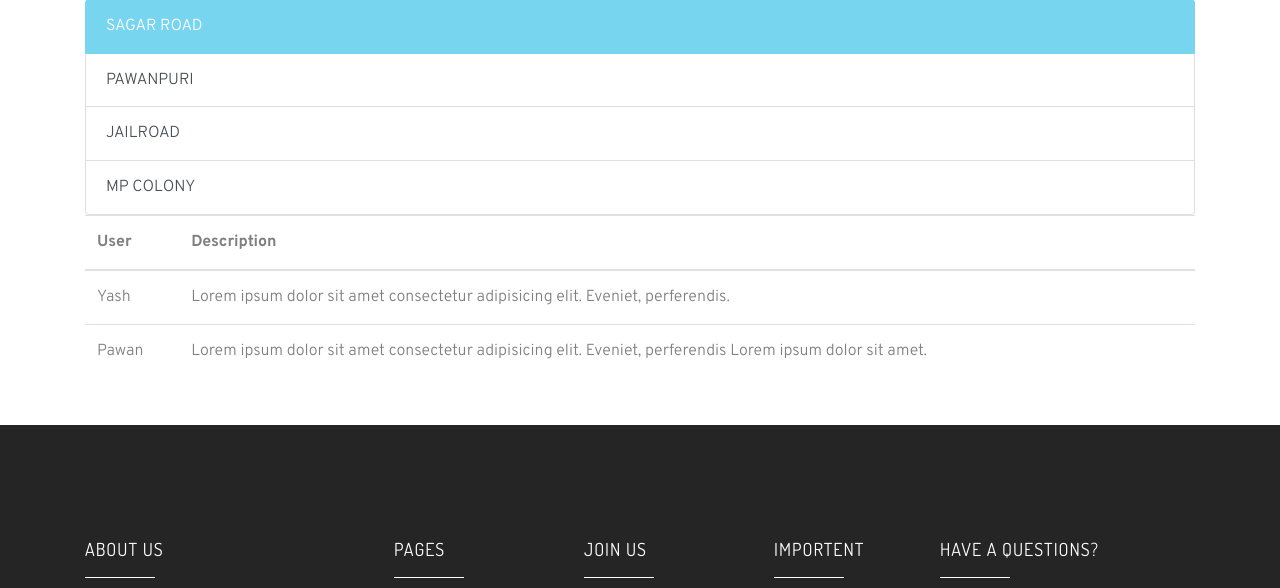
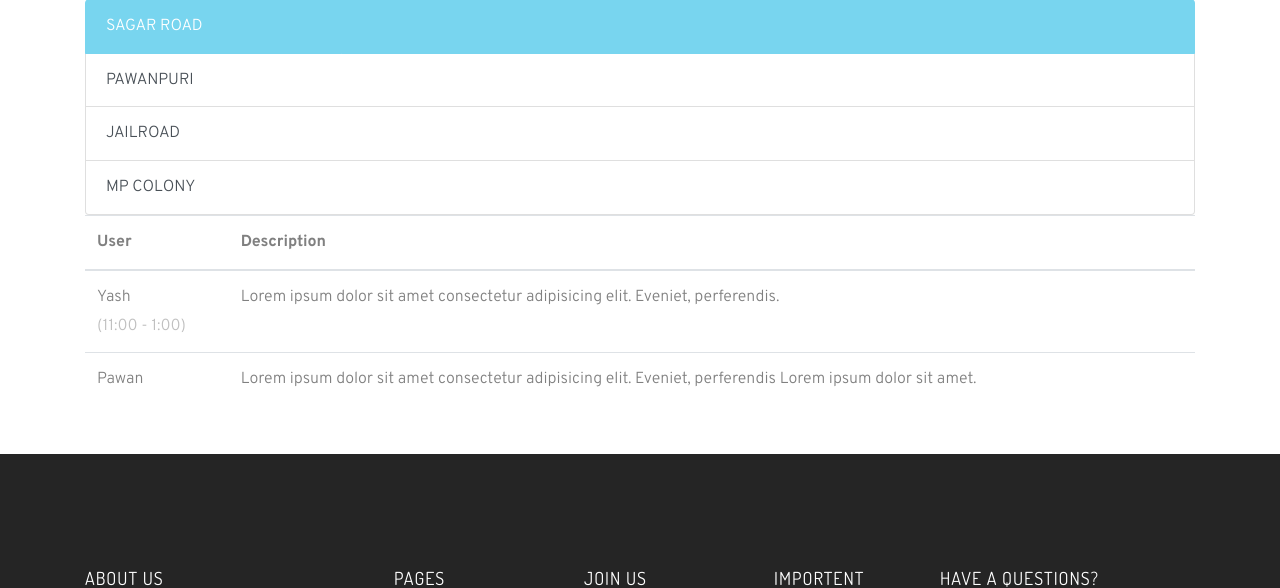
Before and after one commit to dheerajlakhotia/yai-front, a PHP site: page /activity-detail.php in a window 1280 px wide. Shown: the part 220-808 px from the top of the page. Run offline with PHP 8.4, Linux system fonts and the light colour scheme; some libraries are stand-ins or nearby versions; some web fonts are replaced.

Commit message:
some changes

```diff
--- a/activity-detail.php
+++ b/activity-detail.php
@@ -36,7 +36,8 @@
                                 </thead>
                                 <tbody>
                                     <tr>
-                                        <td>Yash</td>
+                                        <td>Yash <br> <span>(11:00 - 1:00)</span></td>
+
                                         <td>Lorem ipsum dolor sit amet consectetur adipisicing elit. Eveniet,
                                             perferendis.</td>
                                     </tr>
```
